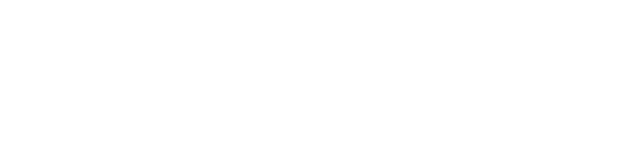
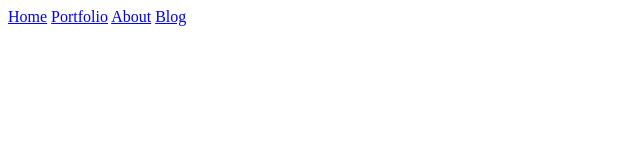
Before and after one commit to adrianaheesh/Portfolio-T1A2, a plain HTML site: page about.html in a window 1280 px wide. Shown: the whole page, without its empty margins (0-640 px from the left). Drawn offline with Linux system fonts and the light colour scheme.

Commit message:
added nav bar to all pages

```diff
--- a/about.html
+++ b/about.html
@@ -7,6 +7,13 @@
     <!-- Add favicon here -->
 </head>
 <body>
+    <nav>
+        <!-- Insert logo here -->
+        <a href="index.html">Home</a>
+        <a href="portfolio.html">Portfolio</a>
+        <a href="about.html">About</a>
+        <a href="blog.html">Blog</a>
+    </nav>
 
 </body>
 </html>
```
Also changed, not shown: blog.html (+7 -1 lines), portfolio.html (+7 -0 lines).
